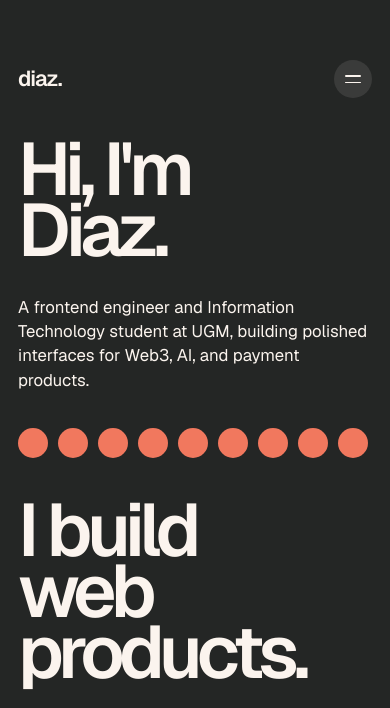
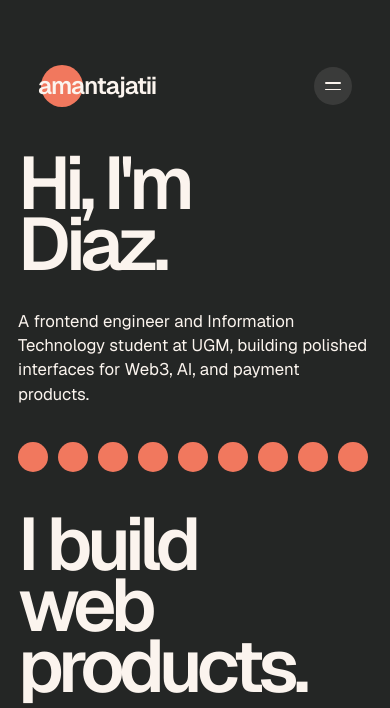
Before and after one commit to amantajatii/amantajatii-portofolio, a Next.js app: page / in a window 390 px wide. Shown: the part 121-829 px from the top of the page. Built offline with nearby package versions, Linux system fonts and the light colour scheme.

Commit message:
feat: update loader animations and enhance header styling for improved UX

```diff
--- a/src/app/globals.css
+++ b/src/app/globals.css
@@ -119,16 +119,14 @@ button:focus-visible {
   overflow: hidden;
   background: var(--loader-bg);
   color: #fffdf8;
-  animation: loader-css-failsafe 4.8s step-end forwards;
-  clip-path: inset(0 0 0 0 round 0 0 var(--loader-radius) var(--loader-radius));
+  transform: translate3d(0, 0, 0);
+  border-radius: 0 0 var(--loader-radius) var(--loader-radius);
+  clip-path: none;
+  will-change: transform, border-radius;
 }
 
-@keyframes loader-css-failsafe {
-  to {
-    visibility: hidden;
-    opacity: 0;
-    pointer-events: none;
-  }
+.loader.is-animating {
+  animation: none;
 }
 
 .loader-inner {
@@ -231,17 +229,25 @@ main {
 }
 
 .onda-header {
-  position: relative;
+  position: fixed;
+  top: 0;
+  right: 0;
+  left: 0;
+  transform: none;
   z-index: 50;
   display: flex;
   justify-content: space-between;
   align-items: center;
   width: 100%;
-  min-height: 80px;
-  padding: 0;
-  background: transparent;
+  min-height: 144px;
+  padding: clamp(28px, 3.4vw, 44px) clamp(26px, 3.6vw, 58px);
+  border: 0;
+  border-radius: 0;
+  background: var(--dark);
   color: var(--cream);
-  border: none;
+  box-shadow: none;
+  backdrop-filter: none;
+  -webkit-backdrop-filter: none;
 }
 
 .onda-header::before {
@@ -257,17 +263,32 @@ main {
 }
 
 .wordmark {
+  position: relative;
+  z-index: 1;
   display: inline-flex;
   align-items: center;
   color: var(--cream);
   font-family: var(--font-geist-sans), sans-serif;
-  font-size: clamp(1.4rem, 2.5vw, 1.8rem);
+  font-size: clamp(1.65rem, 2.4vw, 2.35rem);
   font-weight: 600;
   line-height: 1;
   text-decoration: none;
   letter-spacing: -0.04em;
   flex-shrink: 0;
   transition: color 180ms;
+}
+
+.wordmark::before {
+  position: absolute;
+  z-index: -1;
+  top: 50%;
+  left: 34px;
+  width: clamp(46px, 4vw, 62px);
+  aspect-ratio: 1;
+  border-radius: 999px;
+  background: var(--coral);
+  content: "";
+  transform: translate(-50%, -50%);
 }
 
 .wordmark:hover {
@@ -277,13 +298,13 @@ main {
 .nav-right-cluster {
   display: flex;
   align-items: center;
-  gap: clamp(16px, 3vw, 40px);
+  gap: clamp(48px, 6vw, 92px);
 }
 
 .desktop-nav {
   display: inline-flex;
   align-items: center;
-  gap: clamp(12px, 2vw, 24px);
+  gap: clamp(34px, 4.8vw, 86px);
   padding: 0;
   border: 0;
   background: transparent;
@@ -294,9 +315,9 @@ main {
   display: inline-flex;
   align-items: center;
   justify-content: center;
-  padding: 8px 12px;
+  padding: 8px 0;
   color: rgba(251, 244, 238, 0.85);
-  font-size: clamp(1rem, 1.2vw, 1.15rem);
+  font-size: clamp(1.1rem, 1.4vw, 1.45rem);
   font-weight: 520;
   line-height: 44px;
   text-decoration: none;
@@ -306,7 +327,7 @@ main {
 .desktop-nav a::after {
   content: "";
   position: absolute;
-  bottom: 5px;
+  bottom: -8px;
   left: 50%;
   width: 12px;
   height: 12px;
@@ -327,17 +348,17 @@ main {
 
 .desktop-nav a.nav-active::after {
   opacity: 1;
-  transform: translate(-50%, 12px) scale(1);
+  transform: translate(-50%, 8px) scale(1);
 }
 
 .nav-email {
   justify-content: center;
-  height: 52px;
-  padding: 0 28px;
+  height: 72px;
+  padding: 0 clamp(32px, 3vw, 54px);
   border-radius: 999px;
   background: var(--pink);
   color: var(--dark);
-  font-size: clamp(1rem, 1.1vw, 1.1rem);
+  font-size: clamp(1.1rem, 1.35vw, 1.45rem);
   font-weight: 540;
   line-height: 1;
   text-decoration: none;
@@ -1189,7 +1210,8 @@ main {
 
 @media (max-width: 960px) {
   .onda-header {
-    max-width: calc(100vw - 20px);
+    min-height: 112px;
+    padding: 24px;
   }
 
   .desktop-nav {
@@ -1218,10 +1240,42 @@ main {
   }
 
 
+  .contact-band {
+    --footer-radius: 0% !important;
+
+    height: auto;
+    max-height: none;
+    min-height: 100svh;
+    padding-top: clamp(84px, 16vw, 120px);
+    padding-bottom: 96px;
+    border-radius: 0 !important;
+  }
+
+  .footer-shape-purple {
+    top: 72px;
+    left: 18px;
+    width: 86px;
+  }
+
   .footer-orb {
-    top: 24%;
-    left: 68%;
-    width: clamp(230px, 48vw, 420px);
+    top: 90px;
+    left: auto;
+    right: -54px;
+    width: min(54vw, 220px);
+    transform: none;
+  }
+
+  .footer-bottom {
+    position: relative;
+    right: auto;
+    bottom: auto;
+    left: auto;
+    margin-top: 22px;
+    align-items: center;
+  }
+
+  .footer-logo {
+    display: none;
   }
 
   .work-bento {
@@ -1241,7 +1295,10 @@ main {
 
 @media (max-width: 768px) {
   .onda-header {
-    min-height: 72px;
+    top: 0;
+    width: 100%;
+    min-height: 86px;
+    padding: 18px 20px;
   }
 
   .nav-right-cluster {
@@ -1249,7 +1306,12 @@ main {
   }
 
   .wordmark {
-    font-size: 1.35rem;
+    font-size: 1.5rem;
+  }
+
+  .wordmark::before {
+    left: 24px;
+    width: 42px;
   }
 
   .onda-header .desktop-nav {
--- a/src/components/PortfolioMotion.tsx
+++ b/src/components/PortfolioMotion.tsx
@@ -66,7 +66,9 @@ export function PortfolioMotion() {
 
   useEffect(() => {
     const mm = gsap.matchMedia();
+    let introDone = false;
     const hideLoader = () => {
+      if (introDone) return;
       gsap.killTweensOf(".loader");
       gsap.set(".loader", {
         autoAlpha: 0,
@@ -124,6 +126,7 @@ export function PortfolioMotion() {
         const intro = gsap.timeline({
           defaults: { duration: 0.9, ease: "power4.out" },
           onComplete: () => {
+            introDone = true;
             window.clearTimeout(loaderFailSafe);
           },
         });
@@ -136,10 +139,10 @@ export function PortfolioMotion() {
           autoAlpha: 1,
           display: "grid",
           pointerEvents: "auto",
-          yPercent: 0,
-          "--loader-radius": "0%",
-          clipPath: "inset(0 0 0 0 round 0 0 0% 0%)",
+          clearProps: "transform",
+          borderRadius: "0 0 0% 0%",
         });
+        document.querySelector(".loader")?.classList.add("is-animating");
         gsap.set(".scroll-progress", {
           scaleX: 0,
           transformOrigin: "left center",
@@ -197,18 +200,20 @@ export function PortfolioMotion() {
             duration: 0.55,
             ease: "power3.in",
           })
-          .to(
-            ".loader",
-            {
-              "--loader-radius": "100%",
-              yPercent: -100,
-              clipPath: "inset(0 0 0 0 round 0 0 100% 100%)",
-              duration: 1,
-              ease: "power4.inOut",
-            },
-            "-=0.2",
-          )
-          .set(".loader", { display: "none" })
+          .to(".loader", {
+            y: "-110svh",
+            borderBottomLeftRadius: "100%",
+            borderBottomRightRadius: "100%",
+            duration: 1.25,
+            ease: "power4.inOut",
+            force3D: true,
+          }, "-=0.12")
+          .set(".loader", { display: "none", clearProps: "transform,borderRadius" })
+          .call(() => {
+            introDone = true;
+            const loader = document.querySelector(".loader");
+            loader?.classList.remove("is-animating");
+          })
           .set("body", { overflow: "" })
           .from("[data-animate='nav']", { y: -42, autoAlpha: 0, scale: 0.985 })
           .from(
--- a/src/components/portfolio/SiteHeader.tsx
+++ b/src/components/portfolio/SiteHeader.tsx
@@ -3,8 +3,8 @@
 import { useEffect, useRef, useState } from "react";
 
 const NAV_LINKS = [
+  { href: "#approach", label: "About" },
   { href: "#work", label: "Work" },
-  { href: "#approach", label: "About" },
   { href: "#profile", label: "Stack" },
   { href: "#contact", label: "Contact" },
 ];
@@ -77,7 +77,7 @@ export function SiteHeader() {
     <>
       <header className="onda-header" data-animate="nav">
         <a className="wordmark" href="#home" aria-label="Diaz portfolio home">
-          diaz.
+          amantajatii
         </a>
 
         <div className="nav-right-cluster">
@@ -97,7 +97,7 @@ export function SiteHeader() {
 
           {/* Email — desktop only */}
           <a className="nav-email" href="mailto:amantajati15@gmail.com">
-            Hire Me
+            Let&apos;s Talk
           </a>
 
           {/* Hamburger — mobile only */}
```
